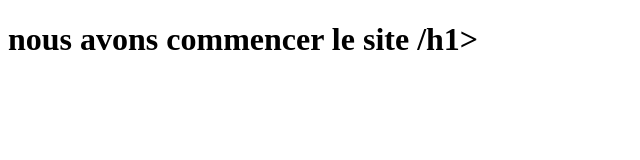
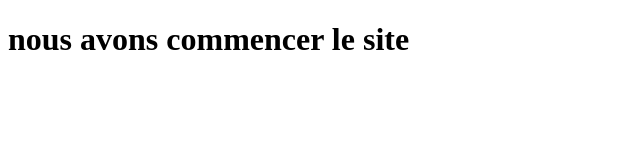
Before and after one commit to bakirmanel/projet-web-2-, a plain HTML site: page index.html in a window 1280 px wide. Shown: the full height of the page, 0-640 px from the left. Drawn offline with Linux system fonts and the light colour scheme.

Commit message:
Update index.html

```diff
--- a/index.html
+++ b/index.html
@@ -7,6 +7,6 @@
     <title>Document</title>
 </head>
 <body>
-    <h1> nous avons commencer le site  /h1>
+    <h1> nous avons commencer le site  </h1>
 </body>
 </html>
```
